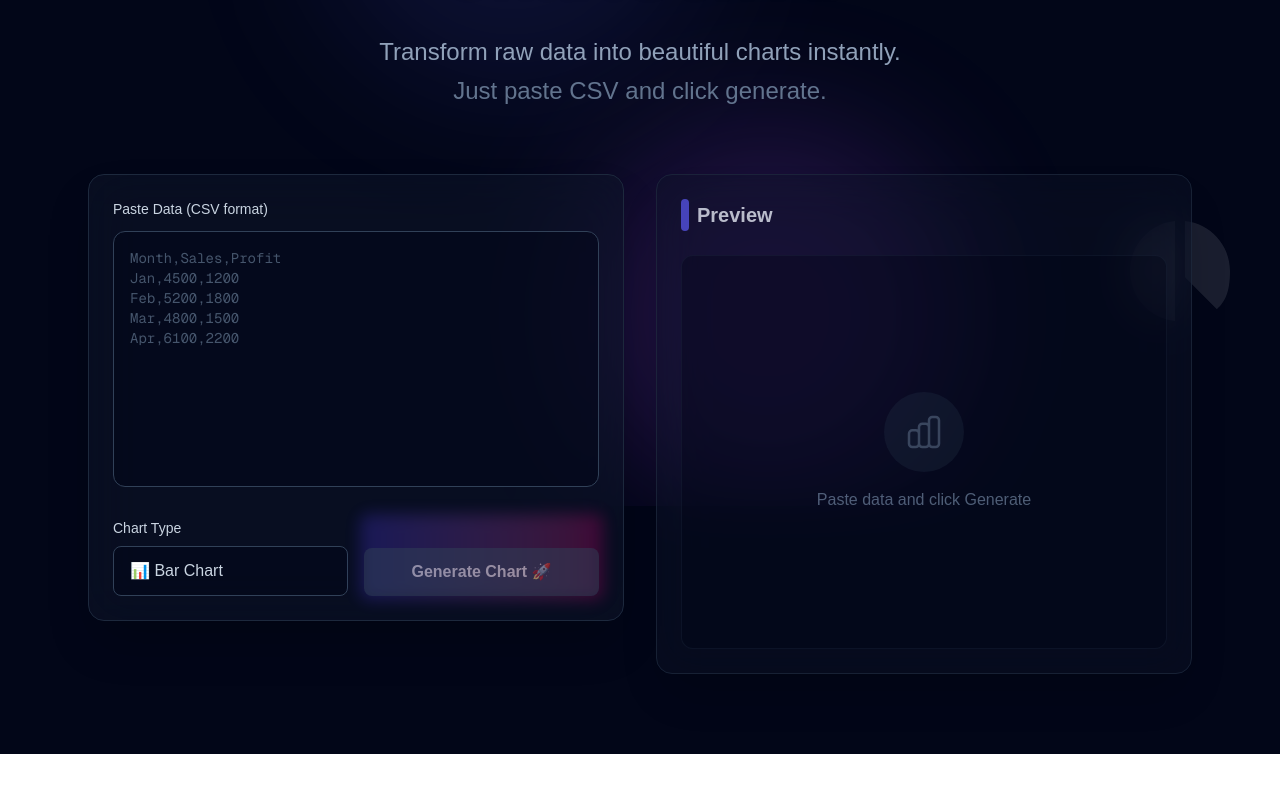
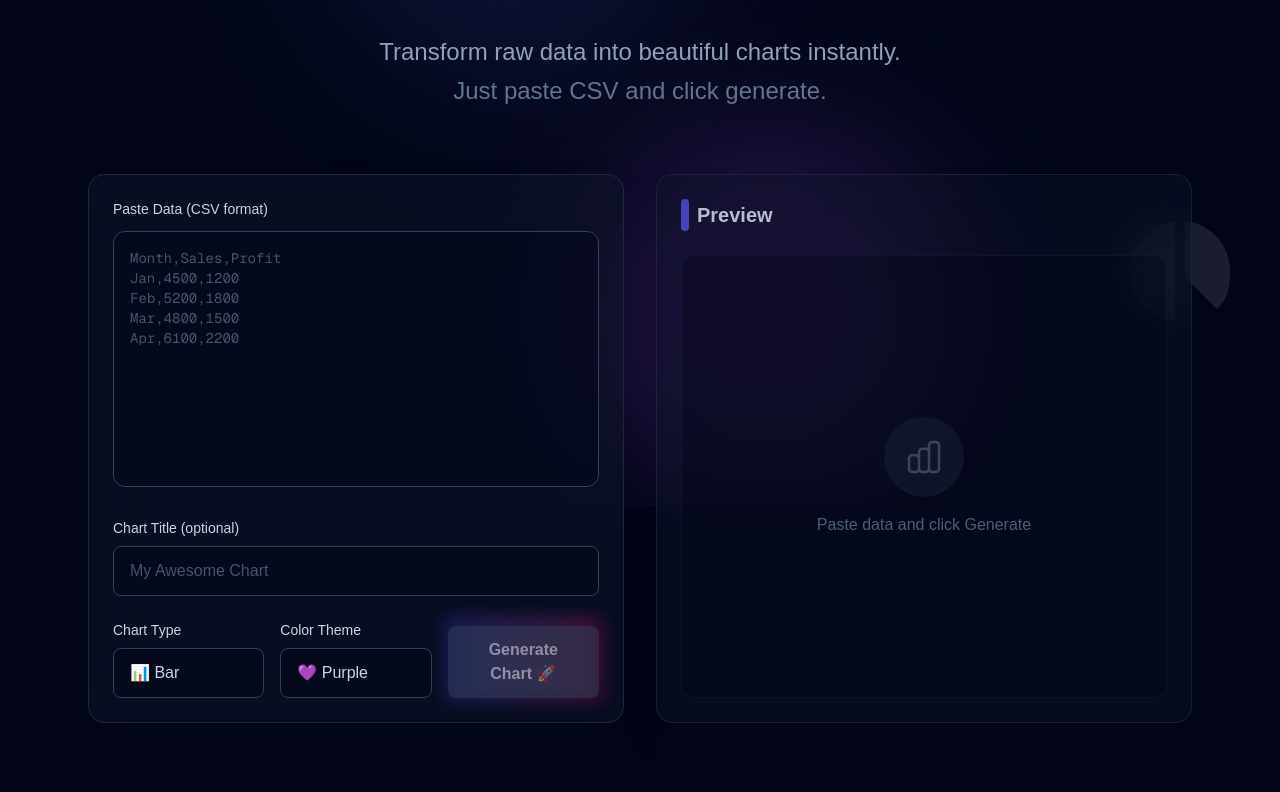
Before and after one commit to degan85/chartgen-ai, a Next.js app: page / in a window 1280 px wide. Shown: the part 294-1086 px from the top of the page. Before the commit the page ends 1048 px from the top, so only its background shows below. Built offline with nearby package versions, Linux system fonts and the light colour scheme.

Commit message:
feat: Add color themes (5) + chart title input

```diff
--- a/src/app/page.tsx
+++ b/src/app/page.tsx
@@ -21,7 +21,13 @@ import {
   Cell,
 } from "recharts";
 
-const COLORS = ["#6366f1", "#8b5cf6", "#a855f7", "#d946ef", "#ec4899", "#f43f5e", "#f97316"];
+const COLOR_THEMES = {
+  purple: ["#6366f1", "#8b5cf6", "#a855f7", "#d946ef", "#ec4899", "#f43f5e", "#f97316"],
+  ocean: ["#0ea5e9", "#06b6d4", "#14b8a6", "#10b981", "#22c55e", "#84cc16", "#eab308"],
+  sunset: ["#f97316", "#fb923c", "#fbbf24", "#facc15", "#a3e635", "#4ade80", "#2dd4bf"],
+  neon: ["#f0abfc", "#e879f9", "#d946ef", "#c026d3", "#a21caf", "#86198f", "#701a75"],
+  mono: ["#f8fafc", "#e2e8f0", "#cbd5e1", "#94a3b8", "#64748b", "#475569", "#334155"],
+};
 
 function parseData(input: string): any[] {
   const trimmed = input.trim();
@@ -79,11 +85,15 @@ function getNameKey(data: any[]): string {
 export default function Home() {
   const [dataInput, setDataInput] = useState("");
   const [chartType, setChartType] = useState("bar");
+  const [colorTheme, setColorTheme] = useState<keyof typeof COLOR_THEMES>("purple");
+  const [chartTitle, setChartTitle] = useState("");
   const [isGenerating, setIsGenerating] = useState(false);
   const [showPreview, setShowPreview] = useState(false);
   const [error, setError] = useState<string | null>(null);
   const [isDownloading, setIsDownloading] = useState(false);
   const chartRef = useRef<HTMLDivElement>(null);
+
+  const COLORS = COLOR_THEMES[colorTheme];
 
   const parsedData = useMemo(() => parseData(dataInput), [dataInput]);
   const numericKeys = useMemo(() => getNumericKeys(parsedData), [parsedData]);
@@ -375,8 +385,22 @@ export default function Home() {
                 />
               </div>
 
+              {/* Chart Title */}
+              <div className="space-y-2">
+                <label className="block text-sm font-medium text-slate-300">
+                  Chart Title (optional)
+                </label>
+                <input
+                  type="text"
+                  value={chartTitle}
+                  onChange={(e) => setChartTitle(e.target.value)}
+                  placeholder="My Awesome Chart"
+                  className="w-full bg-slate-950/50 border border-slate-700 rounded-lg px-4 py-3 text-slate-300 focus:outline-none focus:ring-2 focus:ring-indigo-500 placeholder:text-slate-600"
+                />
+              </div>
+
               {/* Controls */}
-              <div className="grid grid-cols-1 md:grid-cols-2 gap-4">
+              <div className="grid grid-cols-1 md:grid-cols-3 gap-4">
                 <div className="space-y-2">
                   <label className="block text-sm font-medium text-slate-300">
                     Chart Type
@@ -389,10 +413,27 @@ export default function Home() {
                     }}
                     className="w-full bg-slate-950/50 border border-slate-700 rounded-lg px-4 py-3 text-slate-300 focus:outline-none focus:ring-2 focus:ring-indigo-500 appearance-none cursor-pointer"
                   >
-                    <option value="bar">📊 Bar Chart</option>
-                    <option value="line">📈 Line Chart</option>
-                    <option value="pie">🥧 Pie Chart</option>
-                    <option value="area">📉 Area Chart</option>
+                    <option value="bar">📊 Bar</option>
+                    <option value="line">📈 Line</option>
+                    <option value="pie">🥧 Pie</option>
+                    <option value="area">📉 Area</option>
+                  </select>
+                </div>
+
+                <div className="space-y-2">
+                  <label className="block text-sm font-medium text-slate-300">
+                    Color Theme
+                  </label>
+                  <select
+                    value={colorTheme}
+                    onChange={(e) => setColorTheme(e.target.value as keyof typeof COLOR_THEMES)}
+                    className="w-full bg-slate-950/50 border border-slate-700 rounded-lg px-4 py-3 text-slate-300 focus:outline-none focus:ring-2 focus:ring-indigo-500 appearance-none cursor-pointer"
+                  >
+                    <option value="purple">💜 Purple</option>
+                    <option value="ocean">🌊 Ocean</option>
+                    <option value="sunset">🌅 Sunset</option>
+                    <option value="neon">✨ Neon</option>
+                    <option value="mono">⚪ Mono</option>
                   </select>
                 </div>
 
@@ -488,7 +529,12 @@ export default function Home() {
 
             <div className="flex-1 rounded-xl bg-slate-950/50 border border-slate-800/50 flex items-center justify-center relative overflow-hidden">
               {showPreview && parsedData.length > 0 ? (
-                <div ref={chartRef} className="w-full h-full p-4 bg-slate-950">{renderChart()}</div>
+                <div ref={chartRef} className="w-full h-full p-4 bg-slate-950">
+                  {chartTitle && (
+                    <h3 className="text-center text-lg font-semibold text-slate-200 mb-2">{chartTitle}</h3>
+                  )}
+                  {renderChart()}
+                </div>
               ) : (
                 <div className="text-center p-8">
                   <div className="w-20 h-20 bg-slate-800/50 rounded-full flex items-center justify-center mx-auto mb-4">
```
